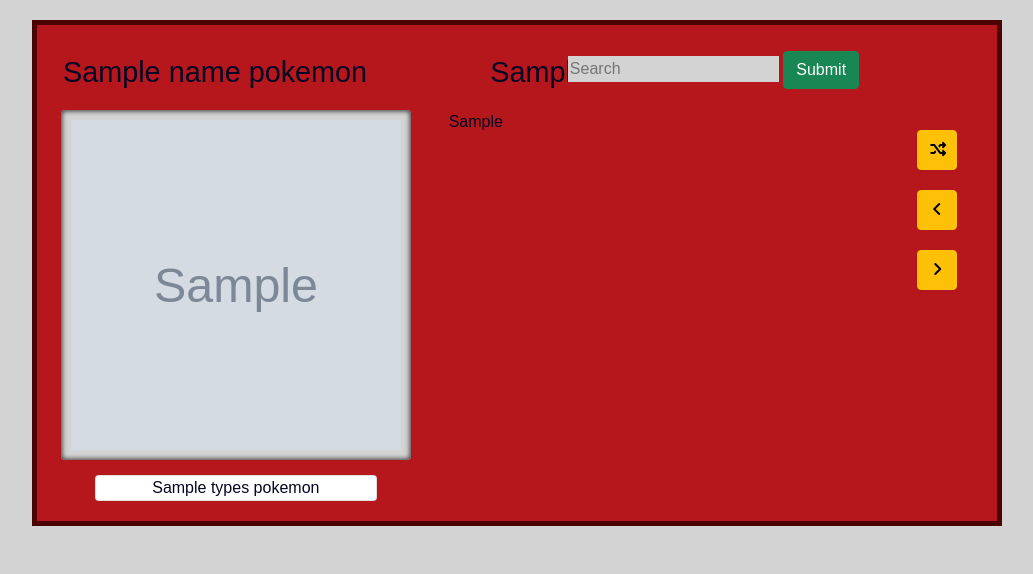
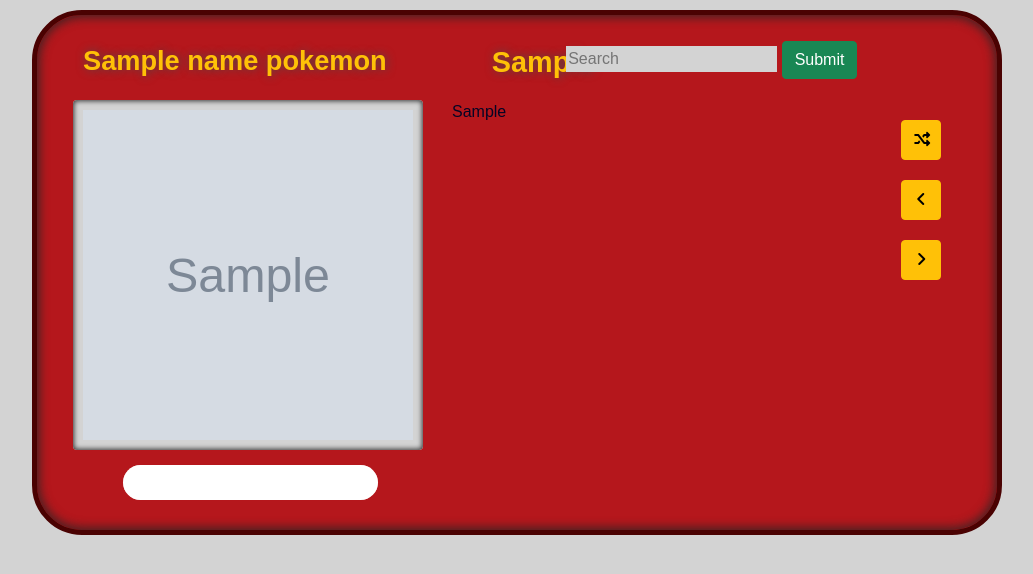
Before and after one commit to IvanYanez10/pokedex, a Django app: template pokedexApp/templates/pokedexApp/index.html in a window 1280 px wide. Shown: the top 574 px of the page, without its empty margins (123-1156 px from the left). Run offline with Django 3.2, Linux system fonts and the light colour scheme; tables that the repository leaves empty hold one stand-in row (values such as "Sample post"); the template is opened without the code that fills it: values that come from a table or form of the project are taken from there, most other values are stand-ins (such as "Sample title", 1, 10 or a date in 2020); grey boxes marked "Sample" are stand-in pictures.

Commit message:
update second task

```diff
--- a/pokedexApp/static/pokedexApp/style.css
+++ b/pokedexApp/static/pokedexApp/style.css
@@ -8,21 +8,25 @@
     list-style: none;
 }
 
-.poke-name{
-    font-size: 1.8rem;
+.poke-name, .poke-id{
+    color: #ffc107;
+    font-size: 1.7rem;
+    font-weight: bolder;
+    text-shadow: rgb(75, 75, 75) 1px 0 10px;
 }
 
 .podex-cont{
-    margin: 20px auto;
+    margin: 10px auto;
     background-color: #b5171c;
-    padding: 10px;
+    padding: 10px 30px;
+    border-radius: 50px;
+    box-shadow: 0px 0px 10px 3px rgba(37, 37, 37, 0.75) inset;
 }
 
 input{
     background-color: lightgray;
     border-style: none;
     font-size: 1rem;
-    /*box-shadow: 0px 0px 2px 1px rgba(0,0,0,0.75) inset;*/
 }
 
 .podex-cont img{
@@ -39,9 +43,12 @@
 .pokeTypes{
     margin: 10px 0;
     margin-top: 15px;
-    padding: 0 20px;
+    padding: 0 10px;
+    padding-left: 40px;
     text-align: center;
+
     border-radius: 50px;
+    margin-bottom: 20px;
 }
 
 .buttons button{
@@ -50,3 +57,82 @@
     height: 40px;
     margin-top: 20px;
 }
+
+.card{
+    justify-content: center;
+    align-items: center;
+    font-size: 1.2rem;
+    color: white;
+    border-radius: 30px 30px 30px 30px;
+    border-style: none;
+    height: 35px;
+    box-shadow: 0px 0px 7px 5px rgba(255, 255, 255, 0.5) inset;
+}
+
+.grass{
+    background-color: rgb(2, 173, 2);
+}
+
+.poison{
+    background-color: rgb(66, 0, 128);
+}
+
+.ground{
+    background-color: rgb(102, 68, 5);
+}
+
+.fire{
+    background-color: rgb(180, 67, 1);
+}
+
+.steel{
+    background-color: rgb(114, 114, 114);
+}
+
+.normal{
+    background-color: rgb(165, 165, 165);
+}
+
+.flying{
+    background-color: rgb(71, 129, 163);
+}
+
+.dragon{
+    background-color: rgb(75, 87, 153);
+}
+
+.electric{
+    background-color: rgb(212, 198, 64);
+}
+
+.bug{
+    background-color: rgb(167, 212, 63);
+}
+
+.water{
+    background-color: rgb(47, 129, 184);
+}
+
+.fairy{
+    background-color: rgb(229, 122, 233);
+}
+
+.ghost{
+    background-color: rgb(72, 71, 138);
+}
+
+.fighting{
+    background-color: rgb(122, 35, 28);
+}
+
+.psychic{
+    background-color: rgb(184, 32, 171);
+}
+
+.ice{
+    background-color: rgb(142, 216, 250);
+}
+
+.dark{
+    background-color: rgb(44, 31, 26);
+}
--- a/pokedexApp/templates/pokedexApp/index.html
+++ b/pokedexApp/templates/pokedexApp/index.html
@@ -13,7 +13,7 @@
     <div class="container podex-cont" style="width:970px; border: 5px solid rgb(74, 2, 2);">
       <div class="row p-3">
         <span class="col poke-name">{{ namePokemon }}</span>
-        <span class="col col-1" style="font-size: 1.8rem;">{{ idPokemon }}</span>
+        <span class="col col-1 poke-id" style="font-size: 1.8rem;">{{ idPokemon }}</span>
         <div class="search col">
           <form action="{% url 'pokedexApp:index'%}" method="post">
             {% csrf_token %}
@@ -35,9 +35,9 @@
             <img class="img-fluid rounded" src="{{imageUrlPokemon}}"/>
           </div>
           <div class="row pokeTypes">
-            <div class="card-group">
+            <div class="row">
               {% for i in typesPokemon %}
-              <div class="card mx-3">
+              <div class="col card mx-3 {{ i.name }}">
                 <p class="card-text">{{ i.name }}</p>
               </div>
               {% endfor %}
```
